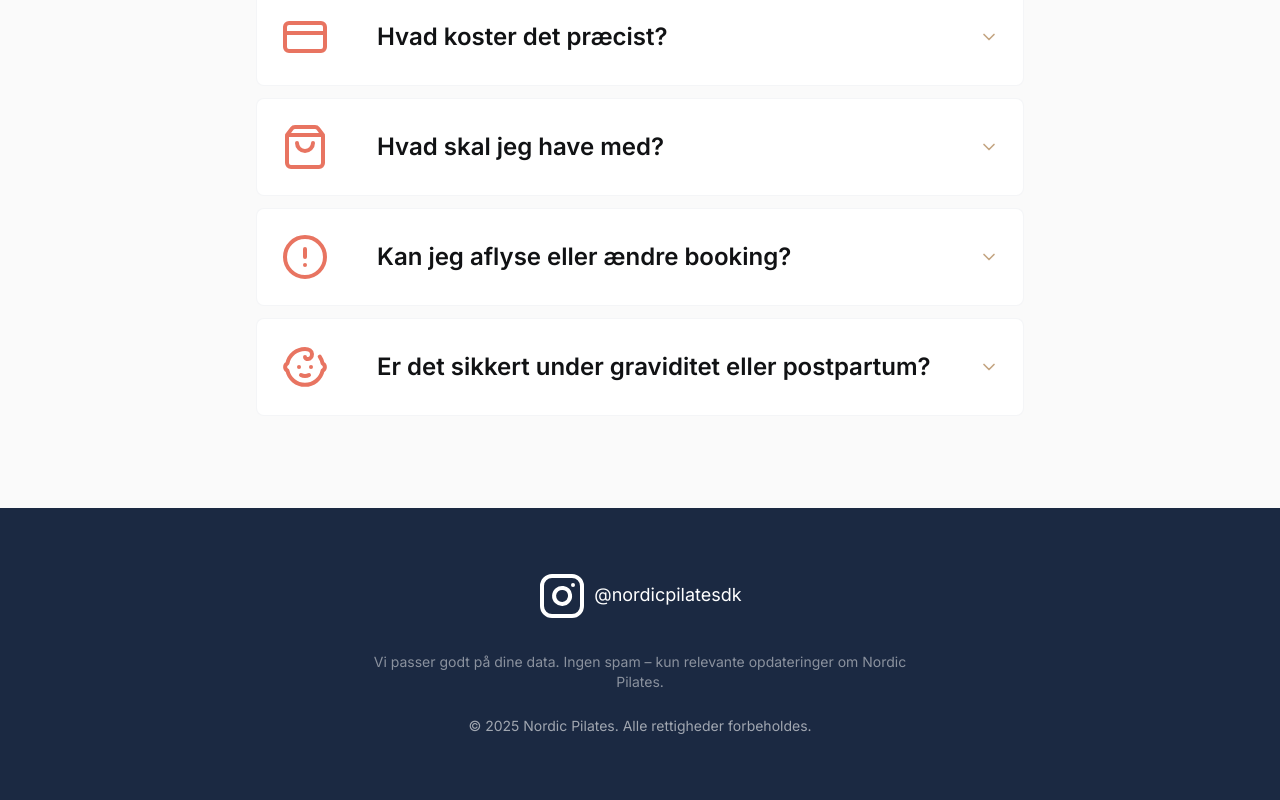
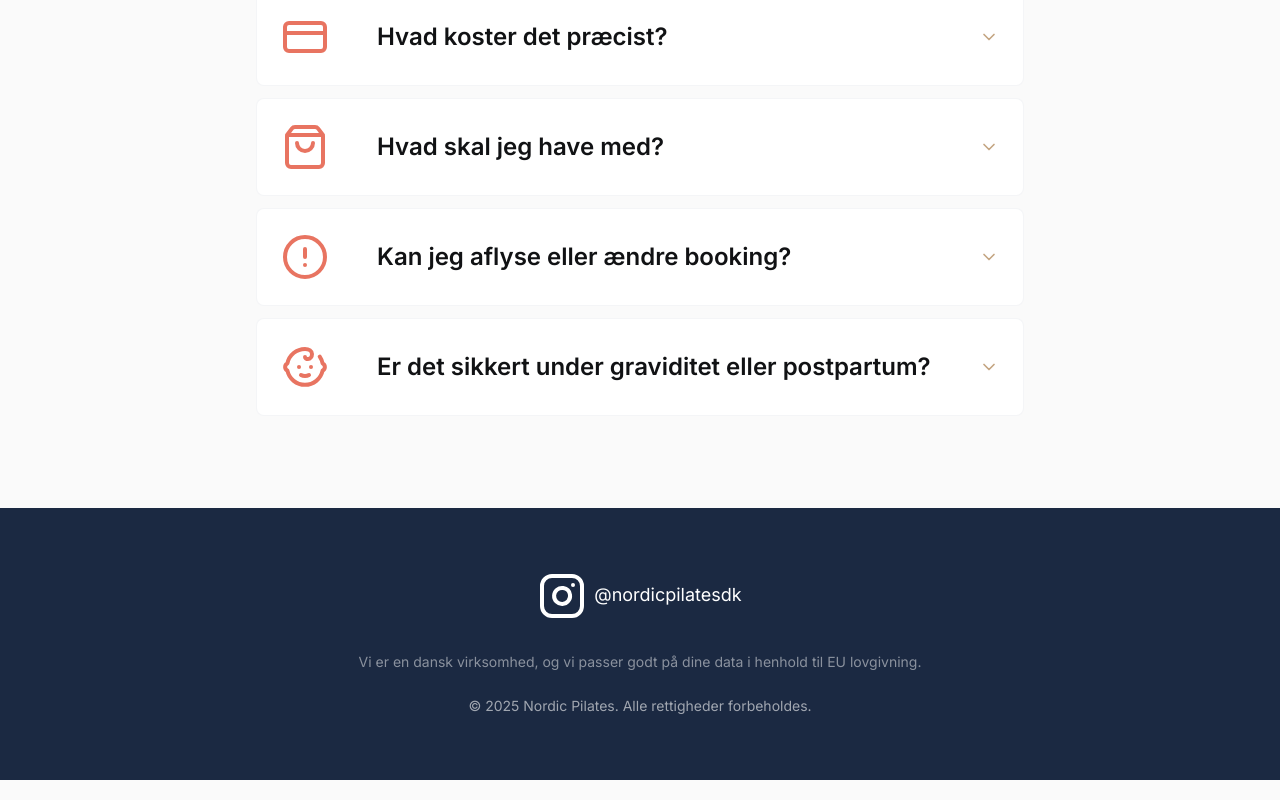
Before and after one commit to YouEx/nordicpilates, a Next.js app: page / in a window 1280 px wide. Shown: the part 7253-8053 px from the top of the page. Built offline with nearby package versions, Linux system fonts and the light colour scheme; no server answers.

Commit message:
Opdater privacy statement: Fremhæv dansk virksomhed og EU lovgivning

```diff
--- a/app/page.tsx
+++ b/app/page.tsx
@@ -561,7 +561,7 @@ export default function Home() {
 
           {/* Privacy Statement */}
           <div className="text-center text-sm text-snow/50 mb-24 max-w-xl mx-auto">
-            Vi passer godt på dine data. Ingen spam – kun relevante opdateringer om Nordic Pilates.
+            Vi er en dansk virksomhed, og vi passer godt på dine data i henhold til EU lovgivning.
           </div>
 
           {/* Copyright */}
```
